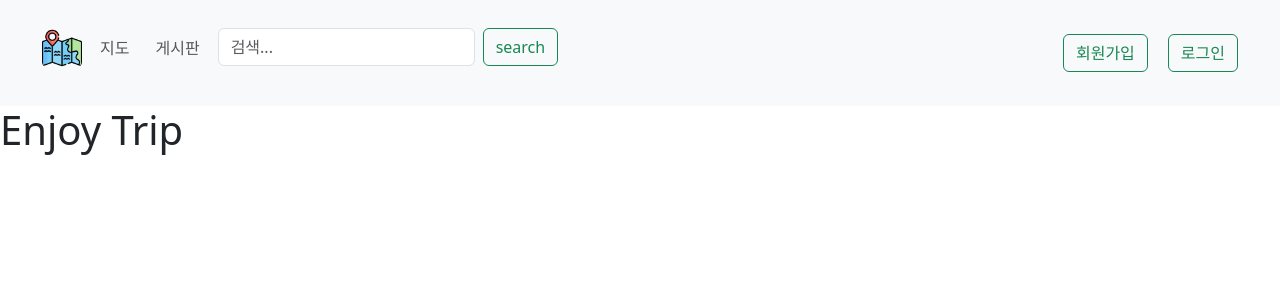
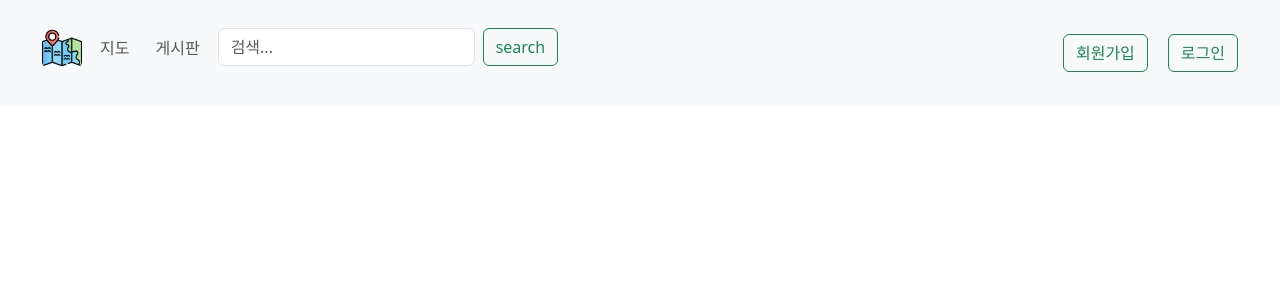
Before and after one commit to enjoytripfunny/frontend-vue, a Vue app: page / in a window 1280 px wide. Shown: the top 300 px of the page. Built offline with nearby package versions, Linux system fonts and the light colour scheme.

Commit message:
[ style ] : router view

```diff
--- a/src/App.vue
+++ b/src/App.vue
@@ -1,14 +1,17 @@
 <script setup>
 import HeadingNavigationBar from "./components/common/HeadingNavigationBar.vue";
 
-// import { RouterLink, RouterView } from 'vue-router'
+import { RouterView } from "vue-router";
 </script>
 
 <template>
   <div>
     <heading-navigation-bar />
-    <h1>Enjoy Trip</h1>
+
+    <!-- Map -->
     <router-view></router-view>
+
+    <!-- footer -->
   </div>
 </template>
 
```
